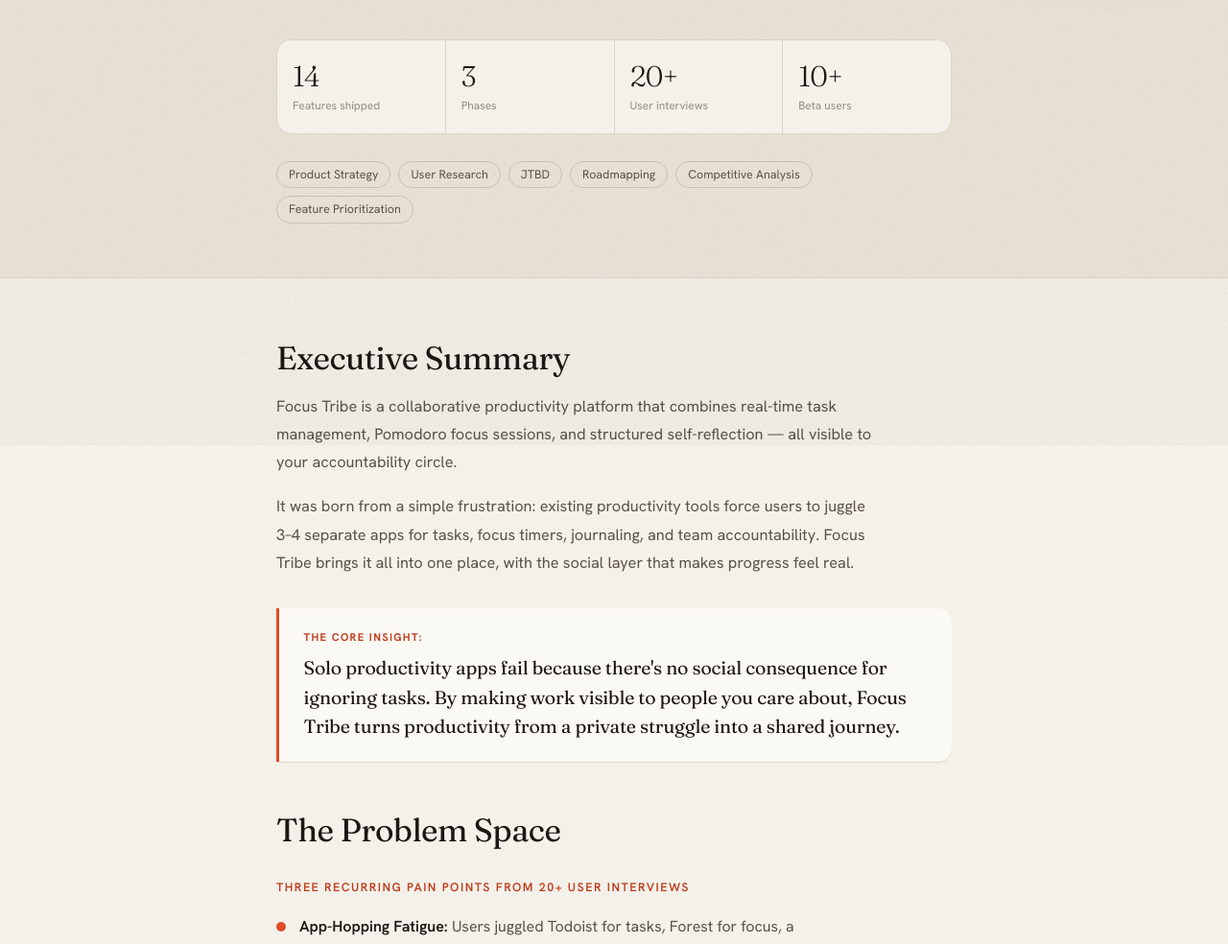
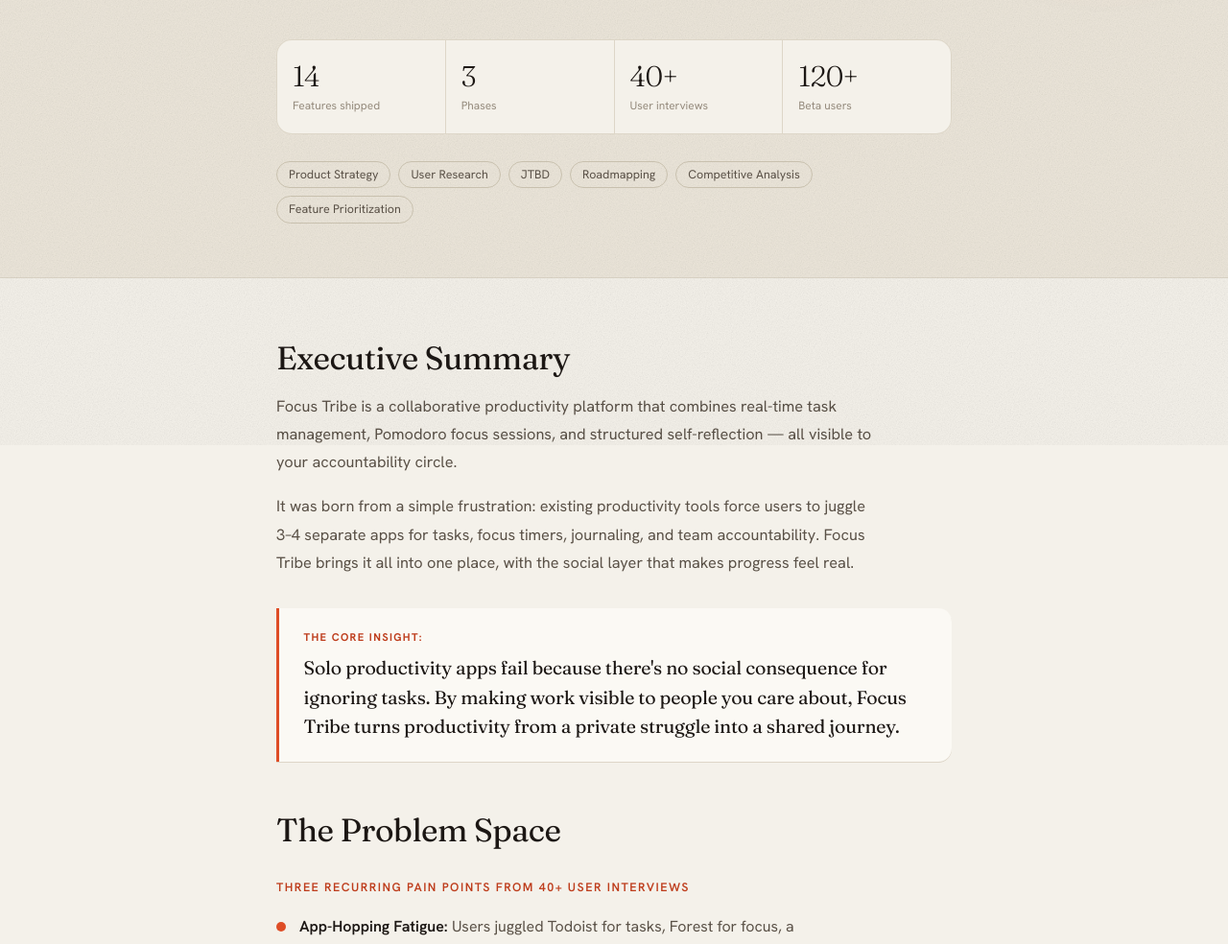
Before and after one commit to Shivangiipandita/shivangi-portfolio, a Next.js app: page /work/focus-tribe in a window 1280 px wide. Shown: the part 336-1320 px from the top of the page at 96% size. Built offline with nearby package versions, Linux system fonts and the light colour scheme.

Commit message:
﻿update: Focus Tribe numbers to match resume (40+ interviews, 120+ beta users)

```diff
--- a/components/sections.tsx
+++ b/components/sections.tsx
@@ -279,8 +279,8 @@ const roles: {
     href: "http://focustribe.in",
     bullets: [
       "Conceptualised and co-founded a web-based productivity platform that helps users build habits and stay accountable through collaborative “tribes”",
-      "Validated the core accountability gap via 20+ user interviews — defining personas and prioritising features (streaks, focus timers, group accountability) with the Jobs-to-be-Done framework",
-      "Owned every product decision — roadmap, user flows, and the onboarding-to-retention journey — acquiring 10+ beta users through iterative feedback loops",
+      "Validated the core accountability gap via 40+ user interviews — defining personas and prioritising features (streaks, focus timers, group accountability) with the Jobs-to-be-Done framework",
+      "Owned every product decision — roadmap, user flows, and the onboarding-to-retention journey — acquiring 120+ beta users through iterative feedback loops",
     ],
   },
   {
--- a/lib/case-studies.ts
+++ b/lib/case-studies.ts
@@ -99,8 +99,8 @@ const rawCaseStudies: CaseStudy[] = [
     metrics: [
       { value: "14", label: "Features shipped" },
       { value: "3", label: "Phases" },
-      { value: "20+", label: "User interviews" },
-      { value: "10+", label: "Beta users" },
+      { value: "40+", label: "User interviews" },
+      { value: "120+", label: "Beta users" },
     ],
     skills: [
       "Product Strategy",
@@ -117,7 +117,7 @@ const rawCaseStudies: CaseStudy[] = [
       <blockquote><strong>The core insight:</strong> Solo productivity apps fail because there's no social consequence for ignoring tasks. By making work visible to people you care about, Focus Tribe turns productivity from a private struggle into a shared journey.</blockquote>
 
       <h2>The Problem Space</h2>
-      <h3>Three recurring pain points from 20+ user interviews</h3>
+      <h3>Three recurring pain points from 40+ user interviews</h3>
       <ul>
         <li><strong>App-Hopping Fatigue:</strong> Users juggled Todoist for tasks, Forest for focus, a journaling app for reflection, and group chats for accountability. Each context switch costs cognitive energy.</li>
         <li><strong>Solo Accountability Doesn't Work:</strong> No built-in mechanism for friends or teammates to see your progress, offer encouragement, or create gentle social pressure.</li>
```
